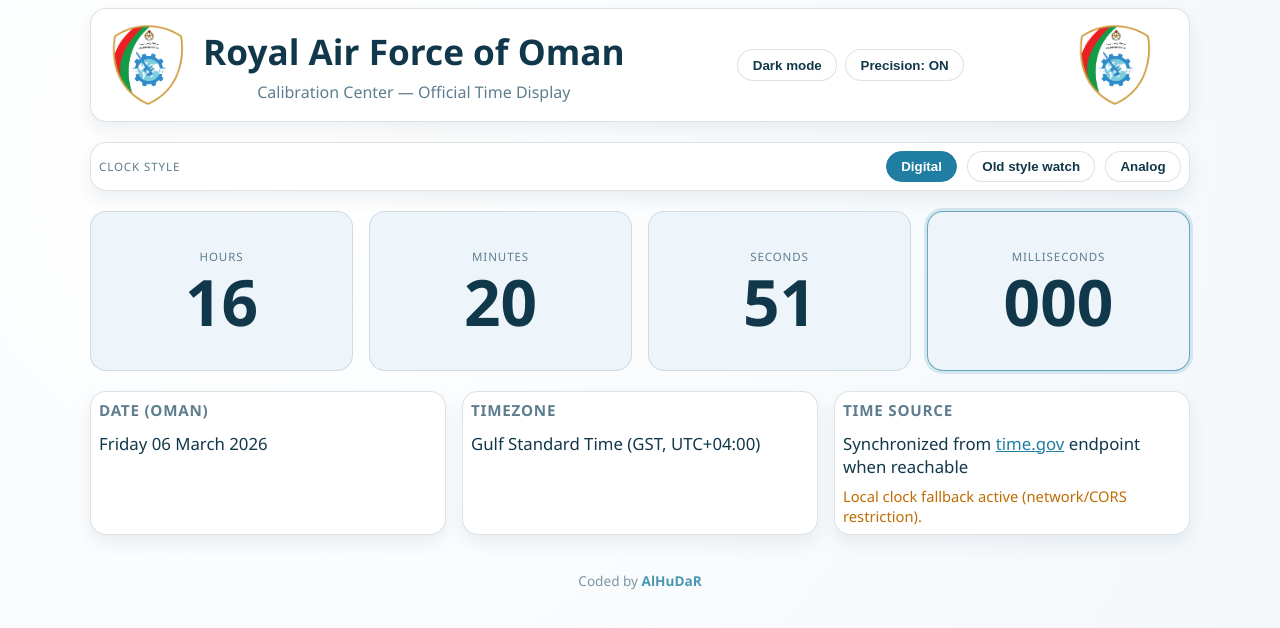
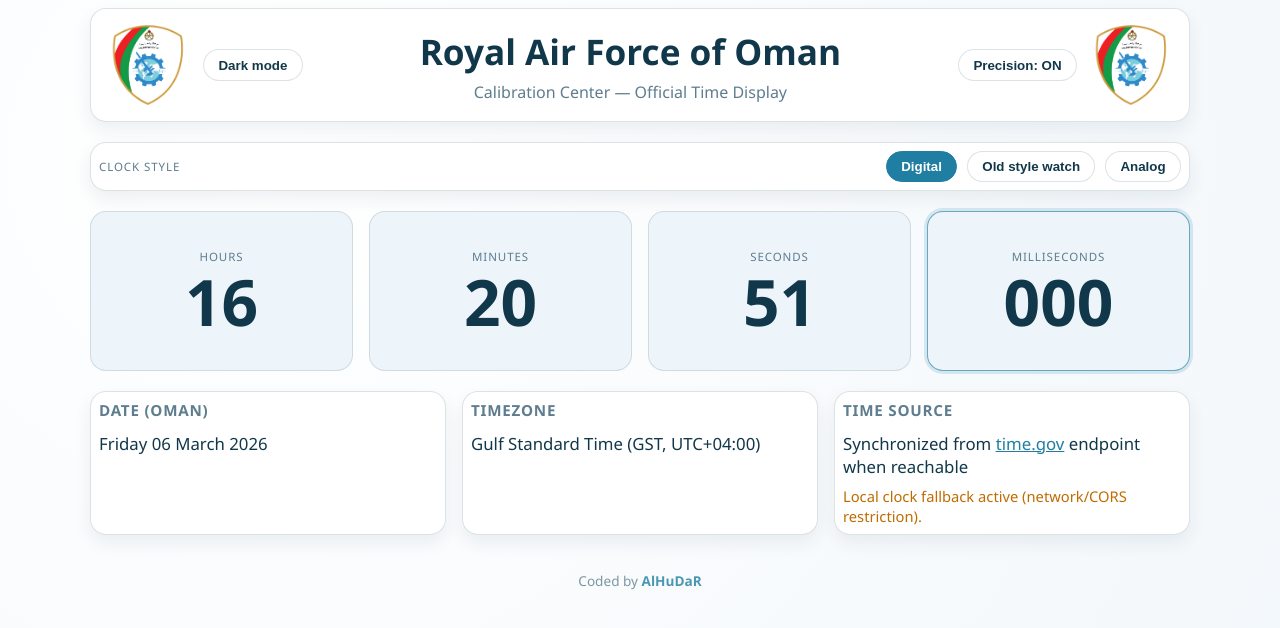
Before and after one commit to AlHuDaR/TIME-CACE, a plain HTML site: page index.html in a window 1280 px wide. Drawn offline with Linux system fonts and the light colour scheme; no server answers.

Commit message:
Refactor header buttons and remove redundant div

```diff
--- a/index.html
+++ b/index.html
@@ -10,14 +10,12 @@
     <main class="layout">
       <header class="header card">
         <img src="images/cal%20logo.png" alt="Calibration Center logo" class="logo-image" data-logo />
+        <button id="darkModeBtn" class="mode-btn" type="button" aria-pressed="false">Dark mode</button>
         <div class="header-text">
           <h1>Royal Air Force of Oman</h1>
           <p class="subtitle">Calibration Center — Official Time Display</p>
         </div>
-        <div class="header-actions">
-          <button id="darkModeBtn" class="mode-btn" type="button" aria-pressed="false">Dark mode</button>
-          <button id="precisionToggleBtn" class="mode-btn" type="button" aria-pressed="true">Precision: ON</button>
-        </div>
+        <button id="precisionToggleBtn" class="mode-btn" type="button" aria-pressed="true">Precision: ON</button>
         <img src="images/cal%20logo.png" alt="Calibration Center logo" class="logo-image" data-logo />
       </header>
 
@@ -78,7 +76,6 @@
         </article>
       </section>
 
-
 	  <p class="coder-credit">Coded by <a href="#" target="_blank">AlHuDaR</a></p>
 
     </main>
```
